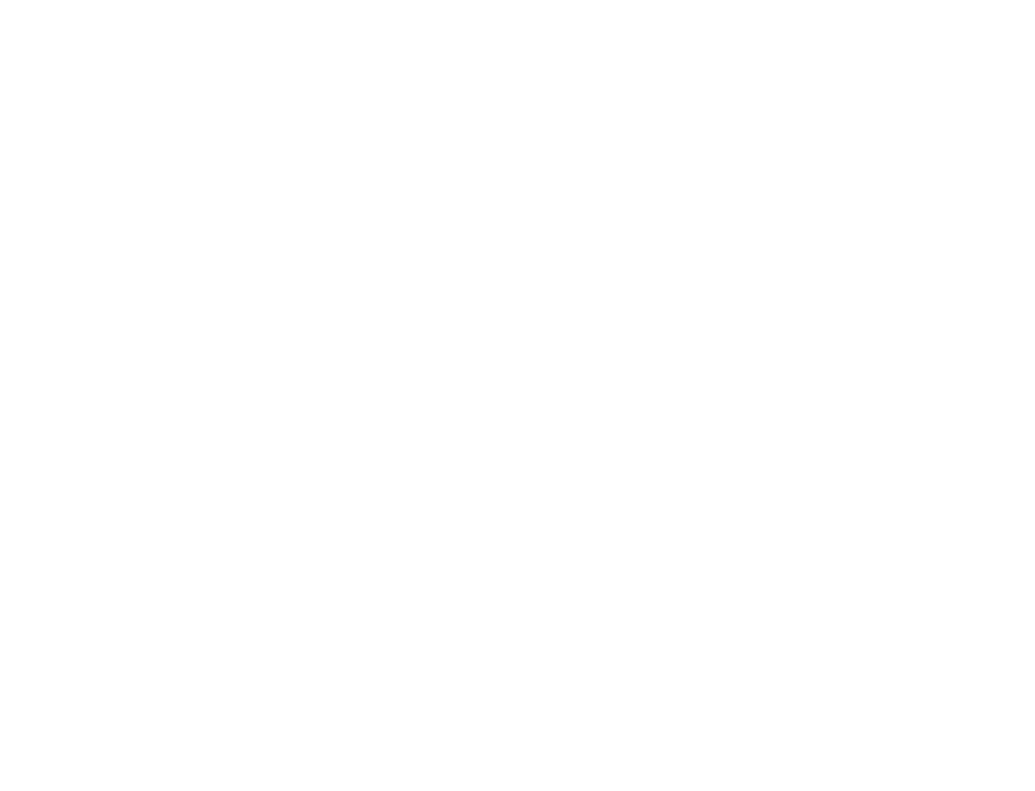
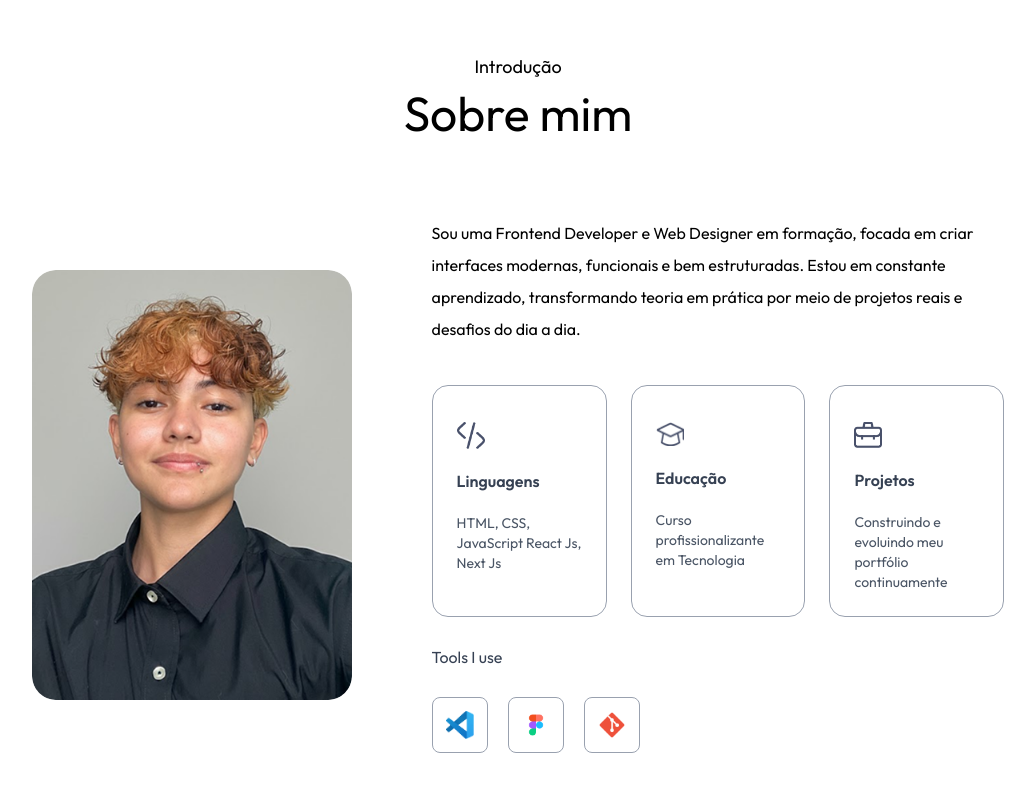
Before and after one commit to desousam/sousa-portfolio, a Next.js app: page / in a window 1280 px wide. Shown: the part 787-1578 px from the top of the page, without its empty margins (122-1157 px from the left). Before the commit the page ends 800 px from the top, so only its background shows below. Built offline with nearby package versions, Linux system fonts and the light colour scheme; a web font is replaced by a local one.

Commit message:
Create About

```diff
--- /dev/null
+++ b/app/components/About.jsx
@@ -0,0 +1,42 @@
+import { assets, infoList, toolsData } from '@/assets/assets'
+import Image from 'next/image'
+import React from 'react'
+
+const About = () => {
+  return (
+    <div id='about' className='w-full px-[12%] py-10 scroll-mt-20'>
+      <h4 className='text-center mb-2 text-lg'>Introdução</h4>
+      <h2 className='text-center text-5xl'>Sobre mim</h2>
+
+      <div className='flex w-full flex-col lg:flex-row items-center gap-20 my-20'>
+        <div className='w-64 sm:w-80 rounded-3xl max-w-none'>
+          <Image src={assets.user_image} alt='user' className='w-full rounded-3xl'/>
+        </div>
+        <div className='flex-1'>
+          <p className='mb-10 max-w-2xl'>Sou uma Frontend Developer e Web Designer em formação, focada em criar interfaces modernas, funcionais e bem estruturadas. Estou em constante aprendizado, transformando teoria em prática por meio de projetos reais e desafios do dia a dia.</p>
+
+          <ul className='grid grid-cols-1 sm:grid-cols-3 gap-6 max-w-2xl'>
+            {infoList.map(({icon, iconDark, title, description}, index)=>(
+              <li className='border-[0.5px] border-gray-400 rounded-2xl p-6 cursor-pointer hover:bg-lightHover hover:-translate-y-1 duration-500 hover:shadow-black' key={index}>
+                <Image src={icon} alt={title} className='w-7 mt-3'/>
+                <h3 className='my-4 font-semibold text-gray-700'>{title}</h3>
+                <p className='text-gray-600 text-sm'>{description}</p>
+              </li>
+            ))}
+          </ul>
+
+          <h4 className='my-6 text-gray-700'>Tools I use</h4>
+          <ul className='flex items-center gap-3 sm:gap-5'>
+            {toolsData.map((tool, index)=>(
+              <li className='flex items-center justify-center w-12 sm:w-14 aspect-square border border-gray-400 rounded-lg cursor-pointer hover:-translate-y-1 duration-500' key={index}>
+                  <Image src={tool} alt='Tool' className='w-5 sm:w-7'/>
+              </li>
+            ))}
+          </ul>
+        </div>
+      </div>
+    </div>
+  )
+}
+
+export default About
--- a/app/components/Navbar.jsx
+++ b/app/components/Navbar.jsx
@@ -23,7 +23,7 @@
                 <Image src={assets.logo} alt='' className='w-28 cursor-pointer mr-14'/>
             </a>
 
-            <ul className='hidden md:flex items-center gap-6 lg:gap-8 rounded-full px-12 py-3 bg-white shadow-sm bg-opacity-50'>
+            <ul className='hidden md:flex items-center gap-6 lg:gap-8 rounded-full px-12 py-3 bg-white  shadow-sm'>
                 <li><a href="#top">Home</a></li>
                 <li><a href="#about">Sobre mim</a></li>
                 <li><a href="#services">Serviços</a></li>
--- a/app/layout.js
+++ b/app/layout.js
@@ -16,7 +16,7 @@
 
 export default function RootLayout({ children }) {
   return (
-    <html lang="pt-br">
+    <html lang="pt-br" className="scroll-smooth">
       <body
         className={`${outfit.className} ${ovo.className} antialiased leading-8 overflow-x-hidden`}
       >
--- a/app/page.js
+++ b/app/page.js
@@ -1,4 +1,5 @@
 'use client'
+import About from "./components/About";
 import Header from "./components/Header";
 import Navbar from "./components/Navbar";
 
@@ -7,6 +8,7 @@
     <>
       <Navbar />
       <Header />
+      <About />
     </>
   );
 }
--- a/assets/assets.js
+++ b/assets/assets.js
@@ -107,11 +107,11 @@
 ]
 
 export const infoList = [
-    { icon: assets.code_icon, iconDark: assets.code_icon_dark, title: 'Languages', description: 'HTML, CSS, JavaScript React Js, Next Js' },
-    { icon: assets.edu_icon, iconDark: assets.edu_icon_dark, title: 'Education', description: 'B.Tech in Computer Science' },
-    { icon: assets.project_icon, iconDark: assets.project_icon_dark, title: 'Projects', description: 'Built more than 5 projects' }
+    { icon: assets.code_icon, iconDark: assets.code_icon_dark, title: 'Linguagens', description: 'HTML, CSS, JavaScript React Js, Next Js' },
+    { icon: assets.edu_icon, iconDark: assets.edu_icon_dark, title: 'Educação', description: 'Curso profissionalizante em Tecnologia' },
+    { icon: assets.project_icon, iconDark: assets.project_icon_dark, title: 'Projetos', description: 'Construindo e evoluindo meu portfólio continuamente' }
 ];
 
 export const toolsData = [
-    assets.vscode, assets.firebase, assets.mongodb, assets.figma, assets.git
+    assets.vscode, assets.figma, assets.git
 ];
--- a/postcss.config.mjs
+++ b/postcss.config.mjs
@@ -13,6 +13,10 @@
         Outfit: ["Outfit", "sans-serif"],
         Ovo: ["Ovo", "serif"],
       },
+      boxShadow: {
+        'black' : '4px 4px 0 #000',
+        'white' : '4px 4px 0 #fff',
+      }
     },
   },
 };
```
